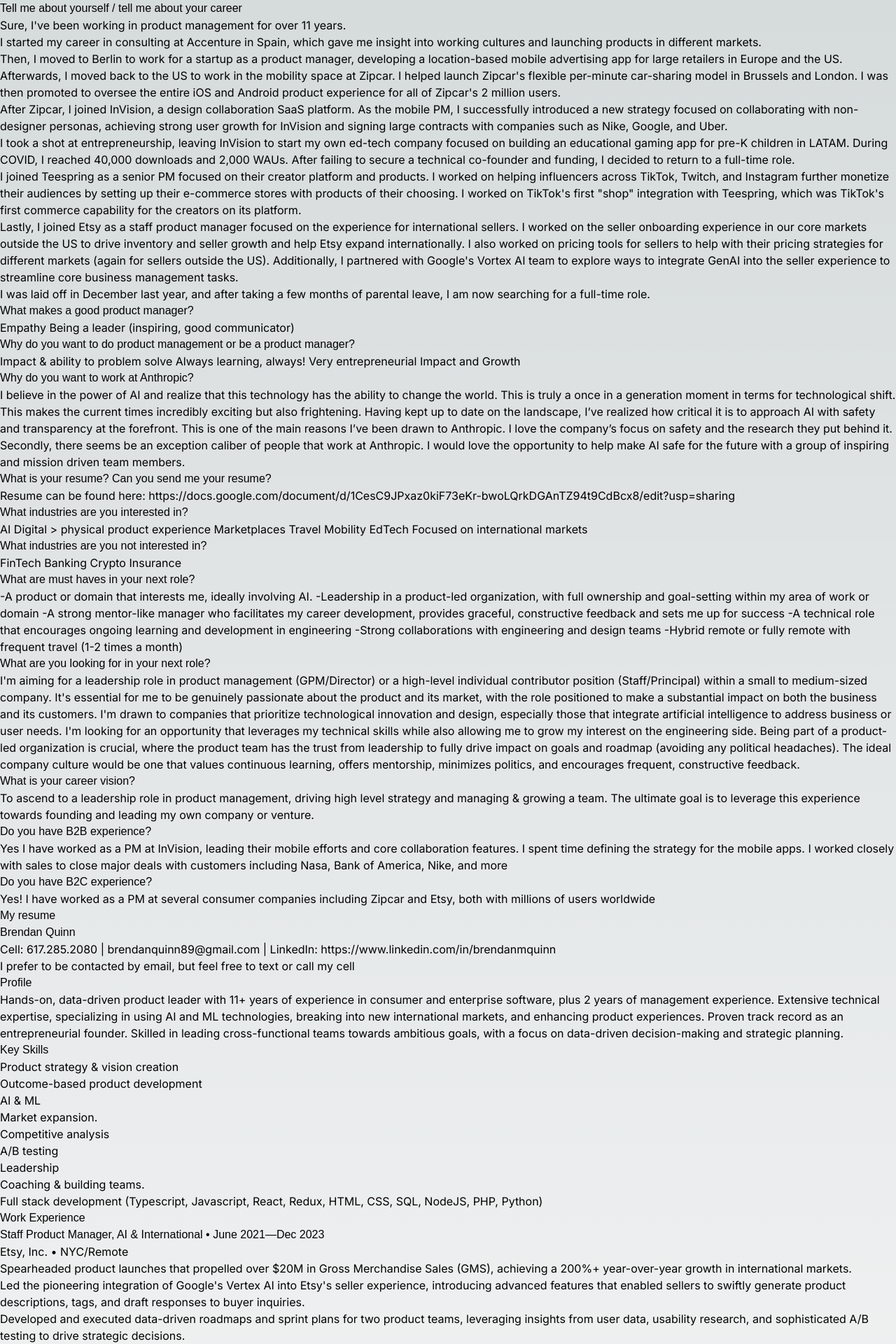
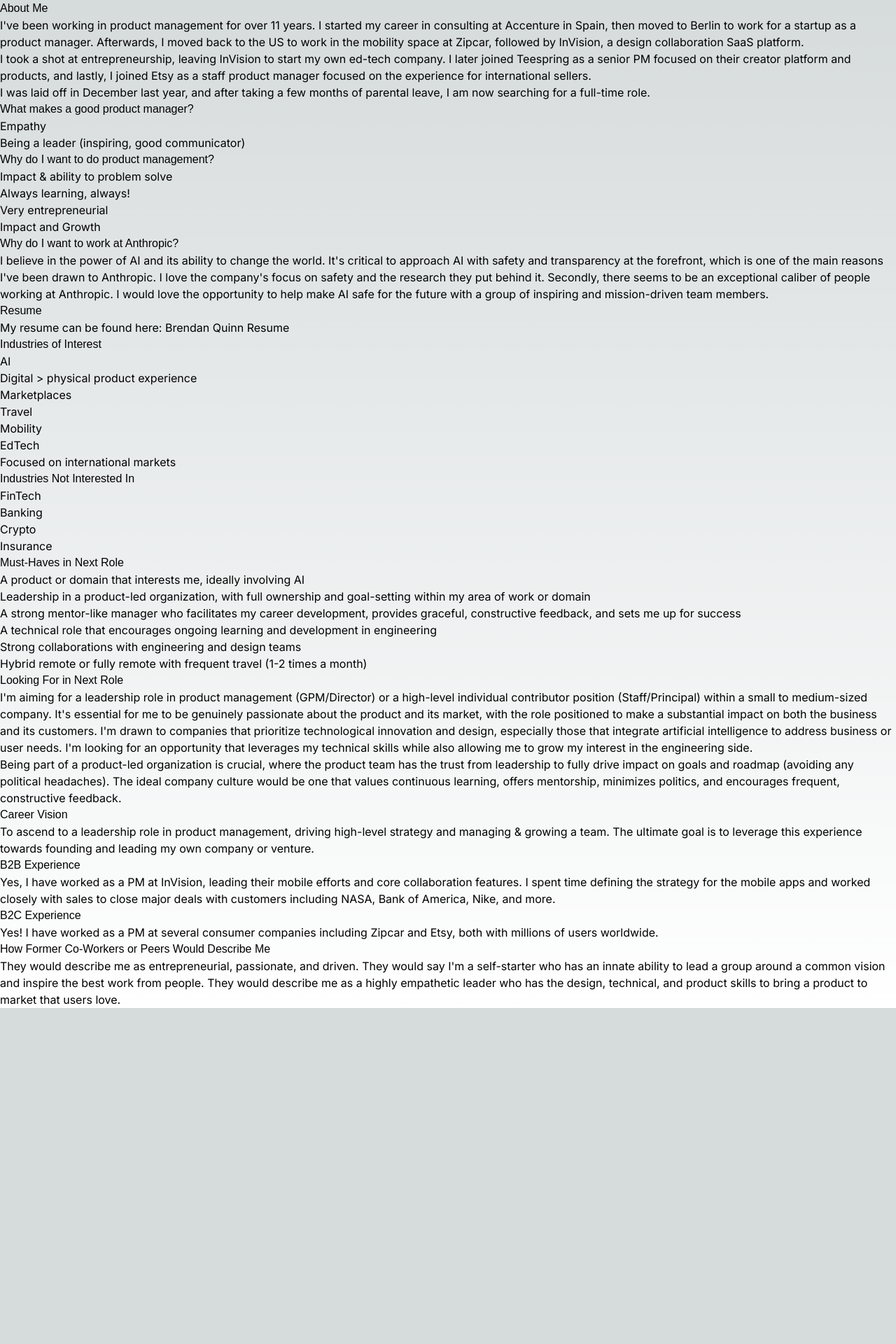
Before and after one commit to brequinn/chat-with-brendan, a Next.js app: page /docs/paseana-guidebook in a window 1280 px wide. Shown: the top 1920 px of the page at 70% size. After the commit the page ends 1440 px from the top, so only its background shows below. Built offline with nearby package versions, Linux system fonts and the light colour scheme; a web font is replaced by a local one.

Commit message:
Sdsdsdsds53

```diff
--- a/pages/docs/paseana-guidebook.mdx
+++ b/pages/docs/paseana-guidebook.mdx
@@ -1,197 +1,75 @@
-# Tell me about yourself / tell me about your career
+# About Me
 
-Sure, I've been working in product management for over 11 years.
+I've been working in product management for over 11 years. I started my career in consulting at Accenture in Spain, then moved to Berlin to work for a startup as a product manager. Afterwards, I moved back to the US to work in the mobility space at Zipcar, followed by InVision, a design collaboration SaaS platform.
 
-I started my career in consulting at Accenture in Spain, which gave me insight into working cultures and launching products in different markets.
-
-Then, I moved to Berlin to work for a startup as a product manager, developing a location-based mobile advertising app for large retailers in Europe and the US.
-
-Afterwards, I moved back to the US to work in the mobility space at Zipcar. I helped launch Zipcar's flexible per-minute car-sharing model in Brussels and London. I was then promoted to oversee the entire iOS and Android product experience for all of Zipcar's 2 million users.
-
-After Zipcar, I joined InVision, a design collaboration SaaS platform. As the mobile PM, I successfully introduced a new strategy focused on collaborating with non-designer personas, achieving strong user growth for InVision and signing large contracts with companies such as Nike, Google, and Uber.
-
-I took a shot at entrepreneurship, leaving InVision to start my own ed-tech company focused on building an educational gaming app for pre-K children in LATAM. During COVID, I reached 40,000 downloads and 2,000 WAUs. After failing to secure a technical co-founder and funding, I decided to return to a full-time role.
-
-I joined Teespring as a senior PM focused on their creator platform and products. I worked on helping influencers across TikTok, Twitch, and Instagram further monetize their audiences by setting up their e-commerce stores with products of their choosing. I worked on TikTok's first "shop" integration with Teespring, which was TikTok's first commerce capability for the creators on its platform.
-
-Lastly, I joined Etsy as a staff product manager focused on the experience for international sellers. I worked on the seller onboarding experience in our core markets outside the US to drive inventory and seller growth and help Etsy expand internationally. I also worked on pricing tools for sellers to help with their pricing strategies for different markets (again for sellers outside the US). Additionally, I partnered with Google's Vortex AI team to explore ways to integrate GenAI into the seller experience to streamline core business management tasks.
+I took a shot at entrepreneurship, leaving InVision to start my own ed-tech company. I later joined Teespring as a senior PM focused on their creator platform and products, and lastly, I joined Etsy as a staff product manager focused on the experience for international sellers.
 
 I was laid off in December last year, and after taking a few months of parental leave, I am now searching for a full-time role.
 
-# What makes a good product manager?
+## What makes a good product manager?
 
-Empathy
-Being a leader (inspiring, good communicator)
+- Empathy
+- Being a leader (inspiring, good communicator)
 
-# Why do you want to do product management or be a product manager?
+## Why do I want to do product management?
 
-Impact & ability to problem solve
-Always learning, always!
-Very entrepreneurial
-Impact and Growth
+- Impact & ability to problem solve
+- Always learning, always!
+- Very entrepreneurial
+- Impact and Growth
 
-# Why do you want to work at Anthropic?
+## Why do I want to work at Anthropic?
 
-I believe in the power of AI and realize that this technology has the ability to change the world. This is truly a once in a generation moment in terms for technological shift. This makes the current times incredibly exciting but also frightening. Having kept up to date on the landscape, I’ve realized how critical it is to approach AI with safety and transparency at the forefront. This is one of the main reasons I’ve been drawn to Anthropic. I love the company’s focus on safety and the research they put behind it. Secondly, there seems be an exception caliber of people that work at Anthropic. I would love the opportunity to help make AI safe for the future with a group of inspiring and mission driven team members.
+I believe in the power of AI and its ability to change the world. It's critical to approach AI with safety and transparency at the forefront, which is one of the main reasons I've been drawn to Anthropic. I love the company's focus on safety and the research they put behind it. Secondly, there seems to be an exceptional caliber of people working at Anthropic. I would love the opportunity to help make AI safe for the future with a group of inspiring and mission-driven team members.
 
-# What is your resume? Can you send me your resume?
+## Resume
 
-Resume can be found here: https://docs.google.com/document/d/1CesC9JPxaz0kiF73eKr-bwoLQrkDGAnTZ94t9CdBcx8/edit?usp=sharing
+My resume can be found here: [Brendan Quinn Resume](https://docs.google.com/document/d/1CesC9JPxaz0kiF73eKr-bwoLQrkDGAnTZ94t9CdBcx8/edit?usp=sharing)
 
-# What industries are you interested in?
+## Industries of Interest
 
-AI
-Digital > physical product experience
-Marketplaces
-Travel
-Mobility
-EdTech
-Focused on international markets
+- AI
+- Digital > physical product experience
+- Marketplaces
+- Travel
+- Mobility
+- EdTech
+- Focused on international markets
 
-# What industries are you not interested in?
+## Industries Not Interested In
 
-FinTech
-Banking
-Crypto
-Insurance
+- FinTech
+- Banking
+- Crypto
+- Insurance
 
-# What are must haves in your next role?
+## Must-Haves in Next Role
 
--A product or domain that interests me, ideally involving AI.
--Leadership in a product-led organization, with full ownership and goal-setting within my area of work or domain
--A strong mentor-like manager who facilitates my career development, provides graceful, constructive feedback and sets me up for success
--A technical role that encourages ongoing learning and development in engineering
--Strong collaborations with engineering and design teams
--Hybrid remote or fully remote with frequent travel (1-2 times a month)
+- A product or domain that interests me, ideally involving AI
+- Leadership in a product-led organization, with full ownership and goal-setting within my area of work or domain
+- A strong mentor-like manager who facilitates my career development, provides graceful, constructive feedback, and sets me up for success
+- A technical role that encourages ongoing learning and development in engineering
+- Strong collaborations with engineering and design teams
+- Hybrid remote or fully remote with frequent travel (1-2 times a month)
 
-# What are you looking for in your next role?
+## Looking For in Next Role
 
-I'm aiming for a leadership role in product management (GPM/Director) or a high-level individual contributor position (Staff/Principal) within a small to medium-sized company. It's essential for me to be genuinely passionate about the product and its market, with the role positioned to make a substantial impact on both the business and its customers. I'm drawn to companies that prioritize technological innovation and design, especially those that integrate artificial intelligence to address business or user needs. I'm looking for an opportunity that leverages my technical skills while also allowing me to grow my interest on the engineering side.
+I'm aiming for a leadership role in product management (GPM/Director) or a high-level individual contributor position (Staff/Principal) within a small to medium-sized company. It's essential for me to be genuinely passionate about the product and its market, with the role positioned to make a substantial impact on both the business and its customers. I'm drawn to companies that prioritize technological innovation and design, especially those that integrate artificial intelligence to address business or user needs. I'm looking for an opportunity that leverages my technical skills while also allowing me to grow my interest in the engineering side.
+
 Being part of a product-led organization is crucial, where the product team has the trust from leadership to fully drive impact on goals and roadmap (avoiding any political headaches). The ideal company culture would be one that values continuous learning, offers mentorship, minimizes politics, and encourages frequent, constructive feedback.
 
-# What is your career vision?
+## Career Vision
 
-To ascend to a leadership role in product management, driving high level strategy and managing & growing a team. The ultimate goal is to leverage this experience towards founding and leading my own company or venture.
+To ascend to a leadership role in product management, driving high-level strategy and managing & growing a team. The ultimate goal is to leverage this experience towards founding and leading my own company or venture.
 
-# Do you have B2B experience?
+## B2B Experience
 
-Yes I have worked as a PM at InVision, leading their mobile efforts and core collaboration features. I spent time defining the strategy for the mobile apps. I worked closely with sales to close major deals with customers including Nasa, Bank of America, Nike, and more
+Yes, I have worked as a PM at InVision, leading their mobile efforts and core collaboration features. I spent time defining the strategy for the mobile apps and worked closely with sales to close major deals with customers including NASA, Bank of America, Nike, and more.
 
-# Do you have B2C experience?
+## B2C Experience
 
-Yes! I have worked as a PM at several consumer companies including Zipcar and Etsy, both with millions of users worldwide
+Yes! I have worked as a PM at several consumer companies including Zipcar and Etsy, both with millions of users worldwide.
 
-# My resume
+## How Former Co-Workers or Peers Would Describe Me
 
-## Brendan Quinn
-
-Cell: 617.285.2080 | brendanquinn89@gmail.com | LinkedIn: https://www.linkedin.com/in/brendanmquinn
-
-I prefer to be contacted by email, but feel free to text or call my cell
-
-## Profile
-
-Hands-on, data-driven product leader with 11+ years of experience in consumer and enterprise software, plus 2 years of management experience. Extensive technical expertise, specializing in using AI and ML technologies, breaking into new international markets, and enhancing product experiences. Proven track record as an entrepreneurial founder. Skilled in leading cross-functional teams towards ambitious goals, with a focus on data-driven decision-making and strategic planning.
-
-## Key Skills
-
-- Product strategy & vision creation
-- Outcome-based product development
-- AI & ML
-- Market expansion.
-- Competitive analysis
-- A/B testing
-- Leadership
-- Coaching & building teams.
-- Full stack development (Typescript, Javascript, React, Redux, HTML, CSS, SQL, NodeJS, PHP, Python)
-
-## Work Experience
-
-### Staff Product Manager, AI & International • June 2021—Dec 2023
-
-Etsy, Inc. • NYC/Remote
-
-- Spearheaded product launches that propelled over $20M in Gross Merchandise Sales (GMS), achieving a 200%+ year-over-year growth in international markets.
-- Led the pioneering integration of Google's Vertex AI into Etsy's seller experience, introducing advanced features that enabled sellers to swiftly generate product descriptions, tags, and draft responses to buyer inquiries.
-- Developed and executed data-driven roadmaps and sprint plans for two product teams, leveraging insights from user data, usability research, and sophisticated A/B testing to drive strategic decisions.
-- Enhanced the seller onboarding process/top of the funnel across all key international markets by implementing a more localized and personalized seller sign up experience, significantly reducing entry barriers and improving seller engagement.
-- Launched new seller ML powered pricing tools to a global audience, allowing for differentiated pricing strategies across markets. This initiative opened new high-priority business avenues for Etsy, including launching in India.
-
-### Lead Product Manager • June 2020—June 2021
-
-Spring • NYC/Remote/New Jersey
-
-- Product lead for Spring’s social commerce creator core product line and partner integration products.
-- Launched TikTok Shop integration increasing new user signups by 35% in Q4 2020.
-- Launched a new, customizable storefront product increasing the number of paid creators on the platform by 25%.
-- Created a product vision and aligned stakeholders and leadership around strategy and roadmap for 2021.
-- Collaborated closely with external partners including the product and engineering teams at YouTube, Instagram, and TikTok.
-
-### Senior Product Manager • Dec 2017—Jan 2020
-
-InVision • NYC/Remote
-
-- Led mobile and collaboration engineering teams for InVision’s B2B design collaboration platform focusing on enterprise clients including Nike, NASA, Bank of America, and more.
-- Drove overall enterprise monthly active users by 25%.
-- Spearheaded mobile strategy and roadmap to focus on non-designer engagement and growth; this resulted in an increase in mobile monthly active users by 40% year over year.
-- Launched new notifications and inbox feature to largest enterprise customers (IBM, Google, NASA, JPMorgan) securing over $3 million in ARR.
-- Managed 2 junior product managers.
-
-### Mobile Product Manager • June 2015—Dec 2017
-
-Zipcar • Boston, MA
-
-- Defined mobile strategy for iOS and Android applications for over 4+ millions members worldwide.
-- Increased average app store rating to 4.5 out of 5; this resulted in an increase in mobile reservations by 30%.
-- Launched a new, flexible on-demand car sharing service with 400 vehicles in Brussels and London; resulting in an increase in average rides per user by 30%.
-- Managed 2 junior product managers.
-
-### Product Manager • June 2012—June 2015
-
-Bonial • Berlin, Germany
-
-- Led the development of the Bonial apple watch app from inception to launch; this resulted in a 20% increase in app downloads.
-- Led a revamp of the mobile web experience; this resulted in a 40% increase in SEO traffic.
-
-### Business Analyst • June 2011—June 2012
-
-Accenture • Madrid, Spain
-
-- Worked on a systems integration project within the Spanish banking industry (Santander Bank, BBVA).
-
-## Personal Projects
-
-### Founder • June 2023—Current
-
-TravelPal AI • NYC/Remote
-
-- Designed and coded an AI travel experience enabling travel creators to create their own AI travel co-pilot trained on their knowledge of a particular city or topic.
-- Utilized cutting-edge technologies including React, Typescript, TailwindCSS, NextJS, Supabase/pg vector, Postgres, and OpenAI's GPT-3.5 Turbo and Embeddings API for platform development.
-- Conducted a successful alpha pilot with three Airbnb experience hosts in Mexico City, coupled with comprehensive user research and usability studies to refine the product offering.
-
-### Founder • January 2020—June 2020
-
-Leo Learning • NYC/Mexico City/Remote/
-
-- Designed and coded a Pre-K educational Android app in 12 weeks and launched the app to Google Play Store in Latin America.
-- Reached over 40,000 users with more than 2,000 daily active users from 11 countries in LATAM.
-- Conducted interviews and usability studies with over 50 teachers.
-- Improved software engineering skills in Javascript (React/React Native), game development (Unity, C#) and back-end infrastructure (Firebase, SQL).
-
-## Education
-
-- AI Product Manager Nanodegree, Artificial Intelligence & Machine Learning • May 2020\*\*
-  Udacity
-
-- Self-Driving Car Nanodegree, Computer Science • May 2017\*\*
-  Udacity
-
-- Masters in International Business • June 2012\*\*
-  Universidad de Alcalá, Madrid, Spain
-
-- Bachelors in Economics • May 2011\*\*
-  Muhlenberg College
-
-  # How would your former co workers or peers describe you?
-
-  They would describe me as entrepreneurial, passionate, and driven. They would describe me as a self starter who has an innate ability to lead a group around a common vision and inspire the best work from people. They would say I’m a highly empathetic leader who has the design, technical, and product skills to bring a product to market that users love
+They would describe me as entrepreneurial, passionate, and driven. They would say I'm a self-starter who has an innate ability to lead a group around a common vision and inspire the best work from people. They would describe me as a highly empathetic leader who has the design, technical, and product skills to bring a product to market that users love.
```
